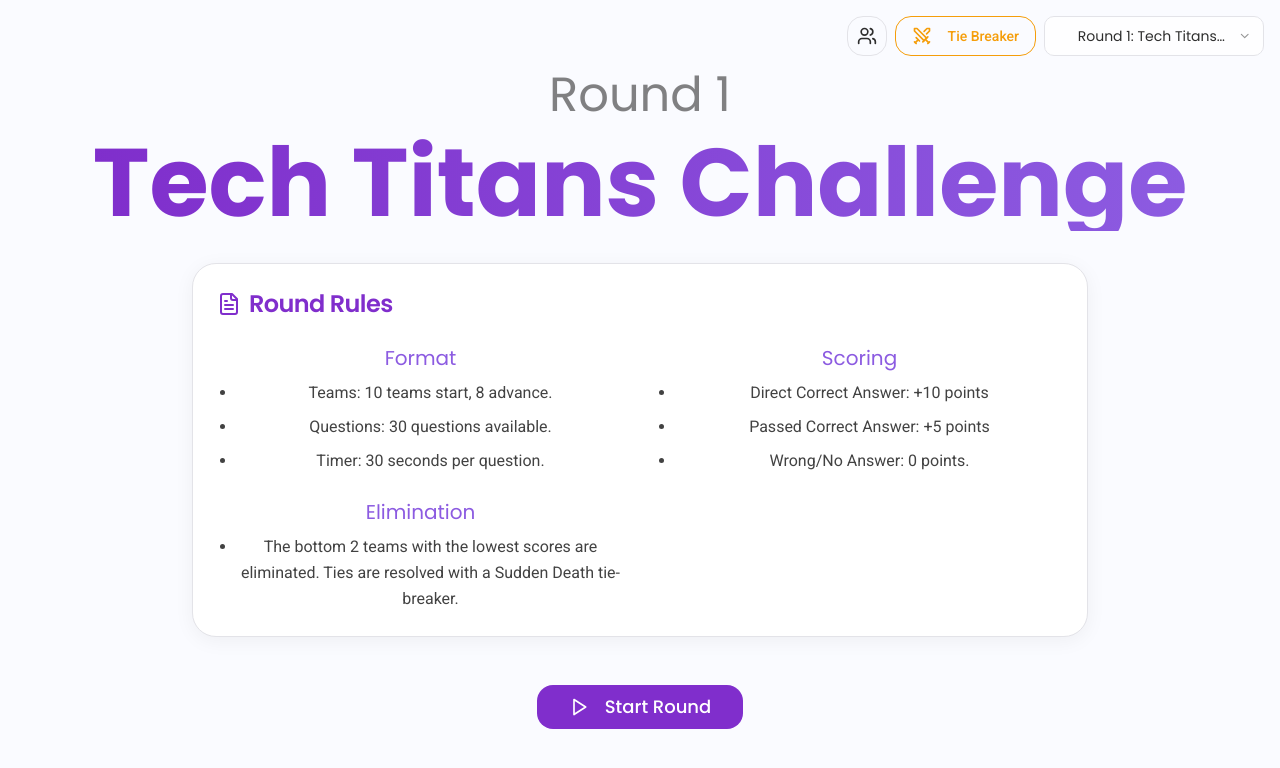
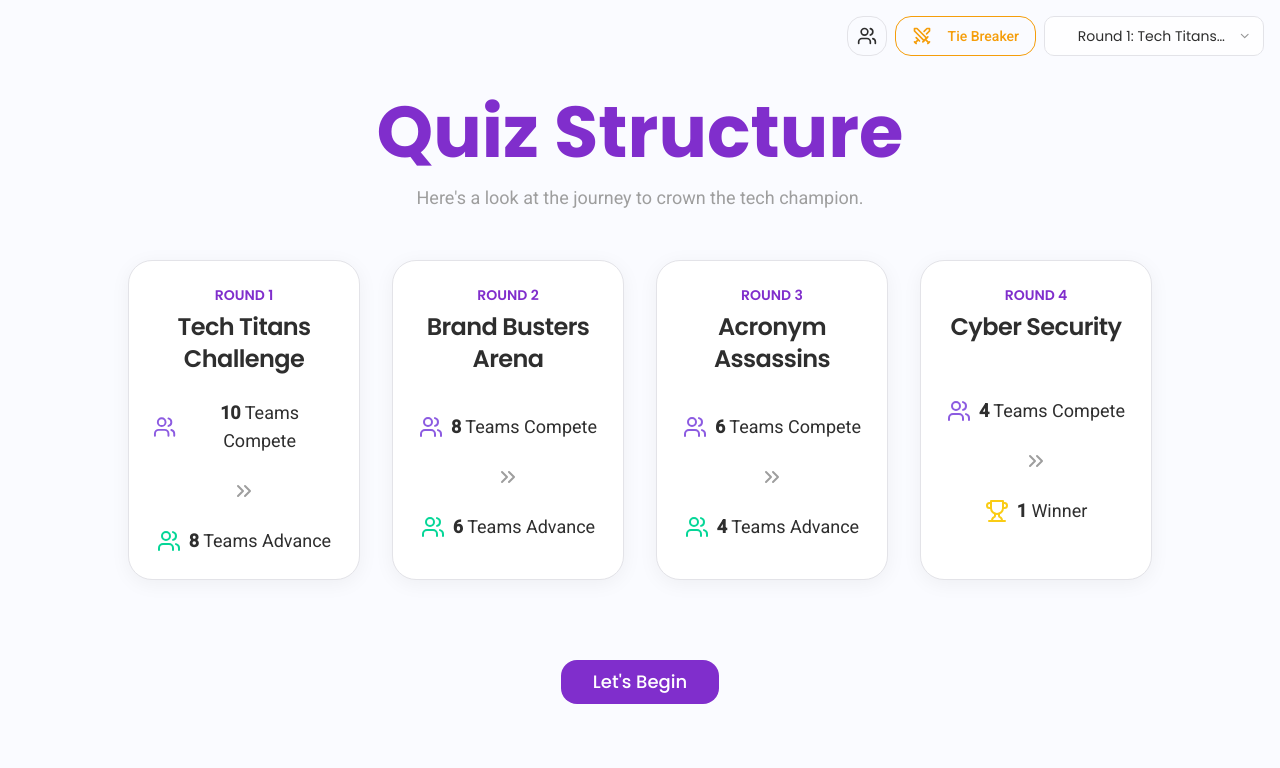
Before and after one commit to Faiz-7716/Neuronex25-Quiz-Platform---Website, a Next.js app: page / in a window 1280 px wide. Both pictures are taken after a click on the button "Start Quiz". Shown: the top 768 px of the page. Built offline with nearby package versions, Linux system fonts and the light colour scheme.

Commit message:
after the intro Page before the first round rule page . I want to add a

```diff
--- a/src/app/page.tsx
+++ b/src/app/page.tsx
@@ -9,6 +9,7 @@ import { AnimatePresence } from 'framer-motion';
 import { FileText, Users, Save, RotateCcw, Swords, Trophy, ChevronDown } from 'lucide-react';
 
 import IntroScreen from '@/components/quiz/intro-screen';
+import QuizOverview from '@/components/quiz/quiz-overview';
 import RoundTransition from '@/components/quiz/round-transition';
 import RoundSummary from '@/components/quiz/round-summary';
 import Scoreboard from '@/components/quiz/scoreboard';
@@ -125,6 +126,10 @@ export default function Home() {
   }, [gameState, currentRound, teams, questions, activeTeamIndex, saveState]);
 
   const startQuiz = () => {
+    setGameState('overview');
+  };
+
+  const startFirstRound = () => {
     setGameState('transition');
   };
 
@@ -385,6 +390,8 @@ export default function Home() {
     switch (gameState) {
       case 'intro':
         return <IntroScreen onStart={startQuiz} />;
+      case 'overview':
+        return <QuizOverview onContinue={startFirstRound} />;
       case 'transition':
         const roundInfo = roundDetails[currentRound];
         const roundTitle = roundInfo?.title || `Round ${currentRound}`;
--- /dev/null
+++ b/src/components/quiz/quiz-overview.tsx
@@ -0,0 +1,95 @@
+import { motion } from 'framer-motion';
+import { Button } from '@/components/ui/button';
+import { Card, CardContent, CardHeader, CardTitle } from '@/components/ui/card';
+import { roundDetails } from '@/lib/data';
+import { ChevronsRight, Users, Trophy } from 'lucide-react';
+
+type QuizOverviewProps = {
+  onContinue: () => void;
+};
+
+const QuizOverview = ({ onContinue }: QuizOverviewProps) => {
+  const rounds = Object.entries(roundDetails);
+
+  return (
+    <motion.div
+      className="flex flex-col items-center justify-center min-h-screen p-4"
+      initial={{ opacity: 0 }}
+      animate={{ opacity: 1 }}
+      exit={{ opacity: 0 }}
+      transition={{ duration: 0.5 }}
+    >
+      <motion.h1
+        className="text-5xl md:text-7xl font-headline font-bold text-primary mb-4 text-center"
+        initial={{ y: -50, opacity: 0 }}
+        animate={{ y: 0, opacity: 1 }}
+        transition={{ delay: 0.2, duration: 0.5 }}
+      >
+        Quiz Structure
+      </motion.h1>
+      <motion.p
+        className="text-lg text-muted-foreground mb-12 text-center max-w-2xl"
+        initial={{ y: -30, opacity: 0 }}
+        animate={{ y: 0, opacity: 1 }}
+        transition={{ delay: 0.4, duration: 0.5 }}
+      >
+        Here's a look at the journey to crown the tech champion.
+      </motion.p>
+
+      <div className="w-full max-w-5xl grid grid-cols-1 md:grid-cols-2 lg:grid-cols-4 gap-8 mb-12">
+        {rounds.map(([roundNum, details], index) => {
+          const isFinalRound = index === rounds.length - 1;
+          const teamsEntering = index === 0 ? 10 : roundDetails[Number(roundNum) - 1]?.teamsAdvancing || 0;
+
+          return (
+            <motion.div
+              key={roundNum}
+              initial={{ opacity: 0, y: 50 }}
+              animate={{ opacity: 1, y: 0 }}
+              transition={{ delay: 0.6 + index * 0.2, duration: 0.5 }}
+            >
+              <Card className="h-full flex flex-col text-center">
+                <CardHeader>
+                  <p className="font-headline text-sm text-primary font-semibold">ROUND {roundNum}</p>
+                  <CardTitle className="font-headline text-2xl">{details.title}</CardTitle>
+                </CardHeader>
+                <CardContent className="flex-grow flex flex-col items-center justify-center gap-4">
+                  <div className="flex items-center gap-2 text-lg">
+                    <Users className="text-accent" />
+                    <span><strong className="font-bold">{teamsEntering}</strong> Teams Compete</span>
+                  </div>
+                  <ChevronsRight className="text-muted-foreground my-2" />
+                  <div className="flex items-center gap-2 text-lg">
+                    {isFinalRound ? (
+                      <>
+                        <Trophy className="text-yellow-400" />
+                        <span><strong className="font-bold">1</strong> Winner</span>
+                      </>
+                    ) : (
+                      <>
+                        <Users className="text-success" />
+                        <span><strong className="font-bold">{details.teamsAdvancing}</strong> Teams Advance</span>
+                      </>
+                    )}
+                  </div>
+                </CardContent>
+              </Card>
+            </motion.div>
+          );
+        })}
+      </div>
+
+      <motion.div
+        initial={{ opacity: 0 }}
+        animate={{ opacity: 1 }}
+        transition={{ delay: 1.5, duration: 0.5 }}
+      >
+        <Button onClick={onContinue} size="lg" className="font-headline text-lg mt-8">
+          Let's Begin
+        </Button>
+      </motion.div>
+    </motion.div>
+  );
+};
+
+export default QuizOverview;
--- a/src/lib/types.ts
+++ b/src/lib/types.ts
@@ -18,7 +18,7 @@ export type Question = {
   status: QuestionStatus;
 };
 
-export type GameState = 'intro' | 'transition' | 'round' | 'roundover' | 'gameover' | 'tie-breaker';
+export type GameState = 'intro' | 'overview' | 'transition' | 'round' | 'roundover' | 'gameover' | 'tie-breaker';
 
 export type RoundDetail = {
   title: string;
```
